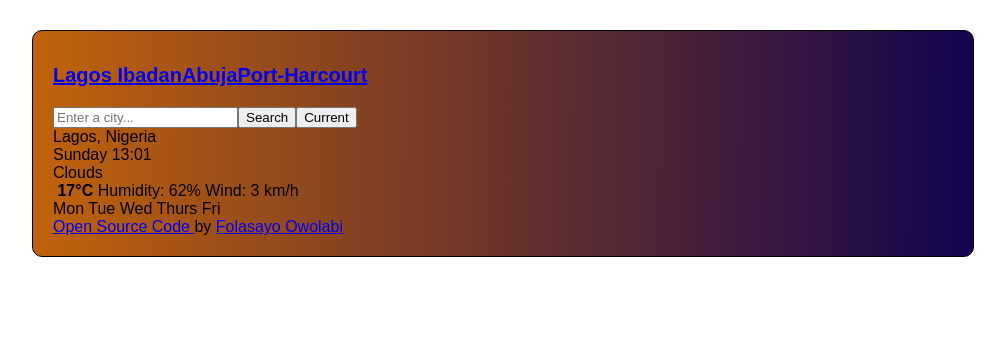
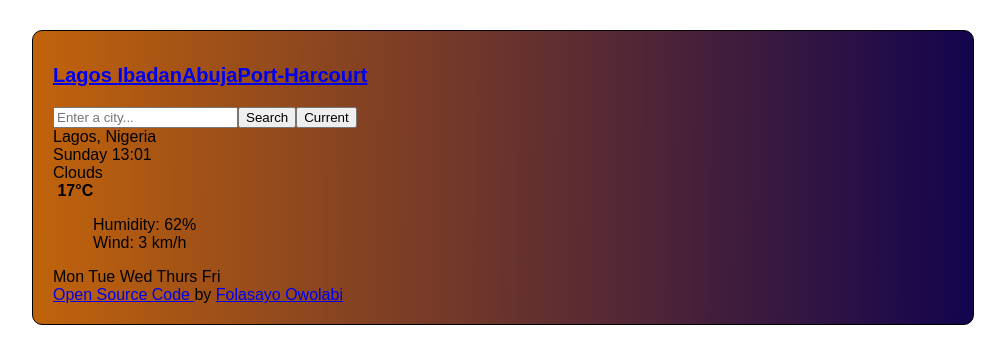
Before and after one commit to DPearls/react-weather-app, a React (Create React App) app: page / in a window 1280 px wide. Shown: the top 364 px of the page, without its empty margins (137-1142 px from the left). Built offline with nearby package versions, Linux system fonts and the light colour scheme.

Commit message:
Listed the humidity and wind

```diff
--- a/src/App.js
+++ b/src/App.js
@@ -52,13 +52,18 @@ function App() {
         <div className="row">
           <div className="col-6">
             <span className="icon">
-              <img src="" alt="" id="icon" /> <strong>17°C </strong>Humidity:
-              62% Wind: 3 km/h
+              <img src="" alt="" id="icon" /> <strong>17°C </strong>
+              <div className="col-6">
+                <ul>
+                  <li>Humidity: 62% </li>
+                  <li>Wind: 3 km/h </li>
+                </ul>
+              </div>
             </span>
           </div>
         </div>
       </div>
-      <div className="days">Mon Tue Wed Thurs Fri</div>
+      <div className="Days">Mon Tue Wed Thurs Fri</div>
       <a
         className="App-link"
         href="https://github.com/DPearls/react-weather-app"
--- a/src/styles.css
+++ b/src/styles.css
@@ -23,3 +23,9 @@ h1 {
   margin-bottom: 20px;
   justify-content: space-evenly;
 }
+li {
+  list-style: none;
+}
+Days {
+  justify-content: space-evenly;
+}
```
